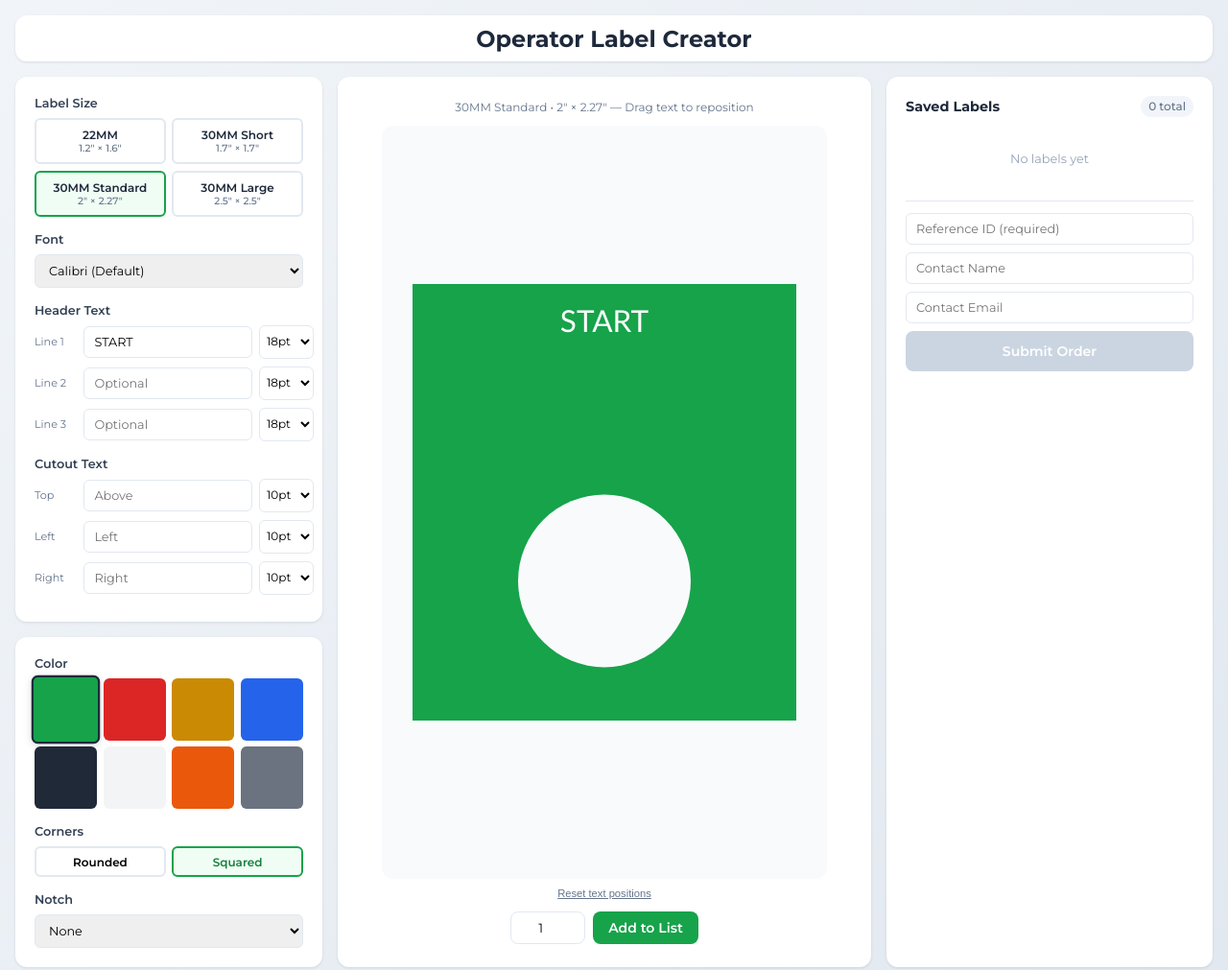
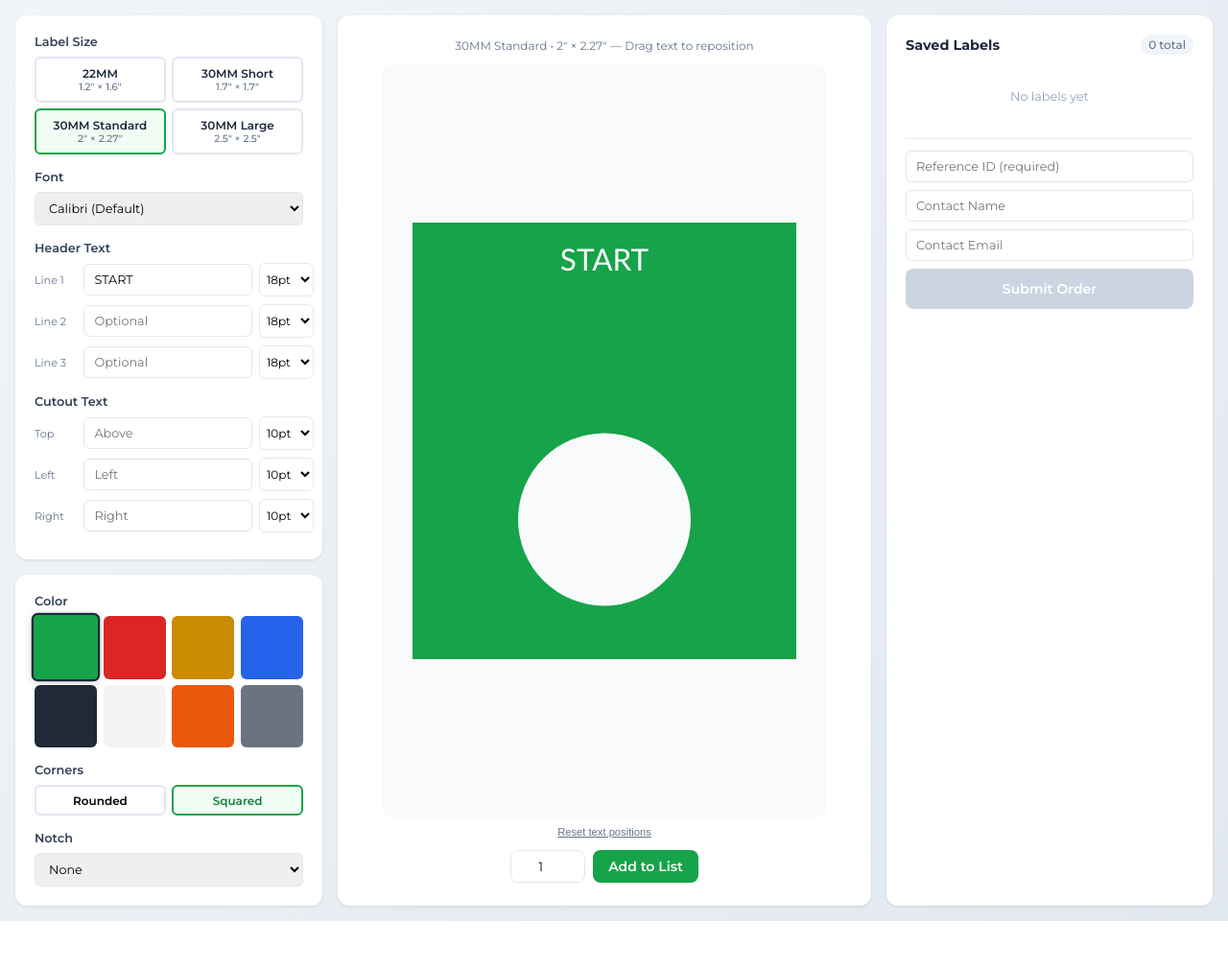
Before and after one commit to treysenparkinson/mtx-updated-operator, a website: page index.html in a window 1280 px wide. Shown: the whole page at 96% size. After the commit the page ends 960 px from the top, so only its background shows below. Drawn offline with nearby package versions, Linux system fonts and the light colour scheme.

Commit message:
remove the title

```diff
--- a/index.html
+++ b/index.html
@@ -14,8 +14,6 @@
 <script src="https://unpkg.com/@babel/standalone/babel.min.js"></script>
 <style>
 #label-creator-app{font-family:'Montserrat',system-ui,-apple-system,sans-serif;background:linear-gradient(135deg,#f1f5f9,#e2e8f0);padding:1rem}
-.lc-header{background:#fff;padding:0.6rem 1.5rem;border-radius:12px;margin-bottom:1rem;box-shadow:0 1px 3px rgba(0,0,0,0.1);text-align:center}
-.lc-header h1{margin:0;font-size:1.5rem;color:#1e293b;font-weight:700}
 .lc-container{display:grid;grid-template-columns:320px 1fr 340px;gap:1rem;max-width:1600px;margin:0 auto}
 .lc-left{display:flex;flex-direction:column;gap:1rem}
 .lc-center{display:flex;flex-direction:column;gap:1rem}
@@ -432,7 +430,6 @@ const App=()=>{
   return(
     <>
       {showToast&&<div className="lc-success-toast">{toastMessage}</div>}
-      <div className="lc-header"><h1>Operator Label Creator</h1></div>
       <div className="lc-container">
         <div className="lc-left">
           <div className="lc-card">
```
